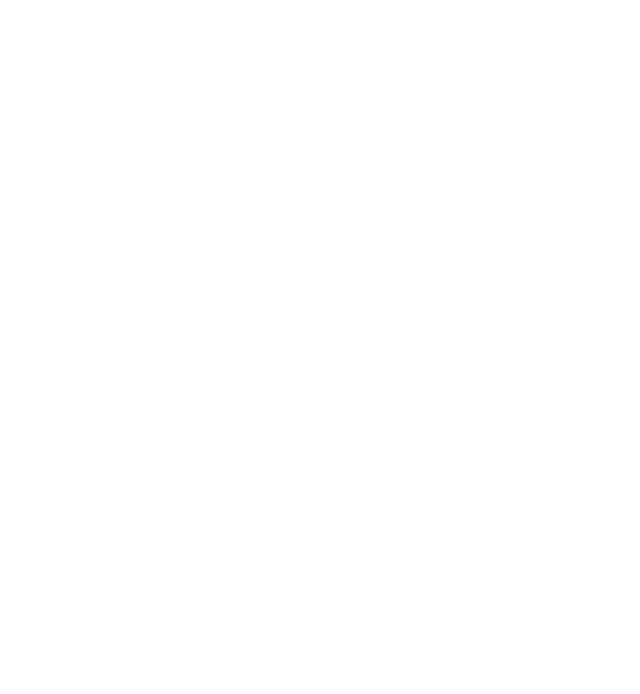
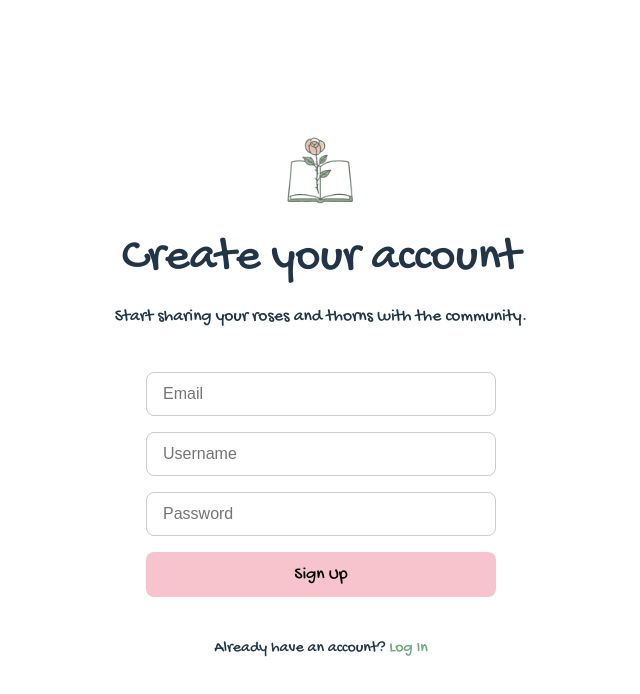
Before and after one commit to mmari0c/roses-and-thorns, a React (Vite) app: page /signup in a window 1280 px wide. Before the commit this address had no page. Shown: the top 694 px of the page, without its empty margins (319-959 px from the left). Built offline with nearby package versions, Linux system fonts and the light colour scheme; a web font is replaced by a local one.

Commit message:
Added landing and sign up page (no implementation)

```diff
--- a/index.html
+++ b/index.html
@@ -7,7 +7,7 @@
     <link rel="preconnect" href="https://fonts.googleapis.com">
     <link rel="preconnect" href="https://fonts.gstatic.com" crossorigin>
     <link href="https://fonts.googleapis.com/css2?family=DynaPuff:wght@400..700&family=Gochi+Hand&family=Nunito:ital,wght@0,200..1000;1,200..1000&display=swap" rel="stylesheet">
-    <title>Roses & ThornsL </title>
+    <title>Roses & Thorns</title>
   </head>
   <body>
     <div id="root"></div>
--- a/src/App.jsx
+++ b/src/App.jsx
@@ -2,8 +2,6 @@
 import { Link } from 'react-router'
 import './App.css'
 import PostCard from './components/PostCard';
-import { faSort } from "@fortawesome/free-solid-svg-icons";
-import { FontAwesomeIcon } from "@fortawesome/react-fontawesome";
 import { supabase } from './client';
 
 
--- a/src/components/PostCard.jsx
+++ b/src/components/PostCard.jsx
@@ -60,7 +60,7 @@
                <p className="post-date">{timeAgo(post.created_at)}</p>
          </div>
          <div className="post-footer">
-            <span className="upvotes"><FontAwesomeIcon icon={faHeart} onClick={updateUpvotes}/>{post.upvotes}</span>
+            <span onClick={updateUpvotes} className="upvotes"><FontAwesomeIcon icon={faHeart} />{post.upvotes}</span>
             <span className="comments"><FontAwesomeIcon icon={faComment} />{post.comments_count}</span>
             {/* <span className={`post-type ${post.type}`}>{post.type === 'rose' ? '🌹 Rose' : '🌵 Thorn'}</span> */}
          </div>
--- a/src/main.jsx
+++ b/src/main.jsx
@@ -7,13 +7,17 @@
 import App from './App.jsx'
 import DetailView from './routes/DetailView.jsx'
 import EditPost from './routes/EditPost.jsx'
+import LandingPage from './routes/LandingPage.jsx'
+import SignUp from './routes/SignUp.jsx'
 
 createRoot(document.getElementById('root')).render(
   <StrictMode>
     <BrowserRouter>
       <Routes>
+        <Route index element={<LandingPage />} />
+        <Route  path="/signup" element={<SignUp />} />
         <Route path="/" element={<Layout/>}>
-          <Route index element={<App />} />
+          <Route path="/feed" element={<App />} />
           <Route path="post/:postId" element={<DetailView />}/>
           <Route path="/create-post" element={<CreatePost />} />
           <Route path="/edit-post/:postId" element={<EditPost />} />
--- /dev/null
+++ b/src/routes/LandingPage.css
@@ -0,0 +1,124 @@
+.landing-container {
+   display: flex;
+   align-items: center;
+   justify-content: center;
+   gap: 3rem;
+   padding: 3rem 2rem;
+   max-width: 100%;
+   margin: 0 auto;
+ }
+
+ .landing-container a {
+    text-decoration: none;
+    color: var(--thorn-strong);
+ }
+
+ .landing-left {
+   flex: 1;
+   display: flex;
+   justify-content: center;
+ }
+
+ .landing-logo {
+   width: 500px;
+   max-width: 100%;
+ }
+
+ .landing-right {
+   flex: 1;
+   display: flex;
+   flex-direction: column;
+   gap: 1.5rem;
+  align-items: center;
+    text-align: center;
+ }
+
+ .landing-header h1 {
+   font-size: 3rem;
+   margin: 0;
+ }
+
+ .landing-header p {
+   font-size: 1.1rem;
+   line-height: 1.5;
+   max-width: 450px;
+ }
+
+ .landing-form {
+   display: flex;
+   flex-direction: column;
+   gap: 1rem;
+  width: 350px;
+ }
+
+ .landing-form input {
+   padding: 0.75rem 1rem;
+   border-radius: 8px;
+   border: 1.5px solid #ccc;
+   font-size: 1rem;
+   /* width: 100%; */
+ }
+
+ .landing-form button {
+   padding: 0.75rem 1rem;
+   background: var(--rose-accent);
+   border: none;
+   border-radius: 8px;
+   font-size: 1.1rem;
+   cursor: pointer;
+   transition: 0.2s ease;
+ }
+
+ .landing-form button:hover {
+   background: var(--rose-strong);
+ }
+
+ .signup-text {
+   font-size: 1rem;
+ }
+
+ .signup-img {
+  width: 100px;
+ }
+
+ /* Media Query */
+
+ @media (max-width: 768px) {
+  .landing-container {
+    flex-direction: column;
+    text-align: center;
+    padding: 2rem 1.5rem;
+    gap: 2rem;
+  }
+
+  .landing-left {
+    justify-content: center;
+  }
+
+  .landing-logo {
+    width: 260px;
+  }
+
+  .landing-right {
+    align-items: center;
+  }
+
+  .landing-header h1 {
+    font-size: 2.4rem;
+  }
+
+  .landing-header p {
+    max-width: 100%;
+    font-size: 1rem;
+  }
+
+  .landing-form {
+    width: 100%;
+    max-width: 320px;
+  }
+
+  .landing-form input,
+  .landing-form button {
+    font-size: 1rem;
+  }
+}
--- /dev/null
+++ b/src/routes/LandingPage.jsx
@@ -0,0 +1,47 @@
+import "./LandingPage.css";
+import { Link } from "react-router";
+
+function LandingPage () {
+  return (
+   <div className="landing-container">
+
+   {/* left side */}
+   <div className="landing-left">
+   <img
+      src="src/assets/logo.png"
+      alt="Roses & Thorns logo"
+      className="landing-logo"
+   />
+   </div>
+
+   {/* right side */}
+   <div className="landing-right">
+
+   <div className="landing-header">
+      <h1>Roses & Thorns</h1>
+      <p>
+         A reflective social platform where you can share meaningful moments
+         from your day — the roses and the thorns — and everything in between.
+      </p>
+   </div>
+
+   <div>
+      <form className="landing-form">
+         <input type="text" placeholder="Username" />
+         <input type="password" placeholder="Password" />
+         <button type="submit">Log In</button>
+      </form>
+      <p className="signup-text">
+      New here? <Link to="/signup"> Sign Up</Link>
+      </p>
+   </div>
+
+
+
+   </div>
+
+   </div>
+  );
+}
+
+export default LandingPage;
--- /dev/null
+++ b/src/routes/SignUp.jsx
@@ -0,0 +1,28 @@
+import { Link } from "react-router"
+
+function SignUp() {
+  return (
+      <div className="landing-container">
+      <div className="landing-right">
+      <div className="landing-header">
+         <img className="signup-img" src="src/assets/logo.png" alt="roses & thorns logo" />
+         <h1>Create your account</h1>
+         <p>Start sharing your roses and thorns with the community.</p>
+      </div>
+
+      <form className="landing-form">
+         <input type="email" placeholder="Email" />
+         <input type="text" placeholder="Username" />
+         <input type="password" placeholder="Password" />
+         <button type="submit">Sign Up</button>
+      </form>
+
+      <p className="signup-text">
+         Already have an account? <Link to="/">Log In</Link>
+      </p>
+      </div>
+   </div>
+  )
+}
+
+export default SignUp
```
